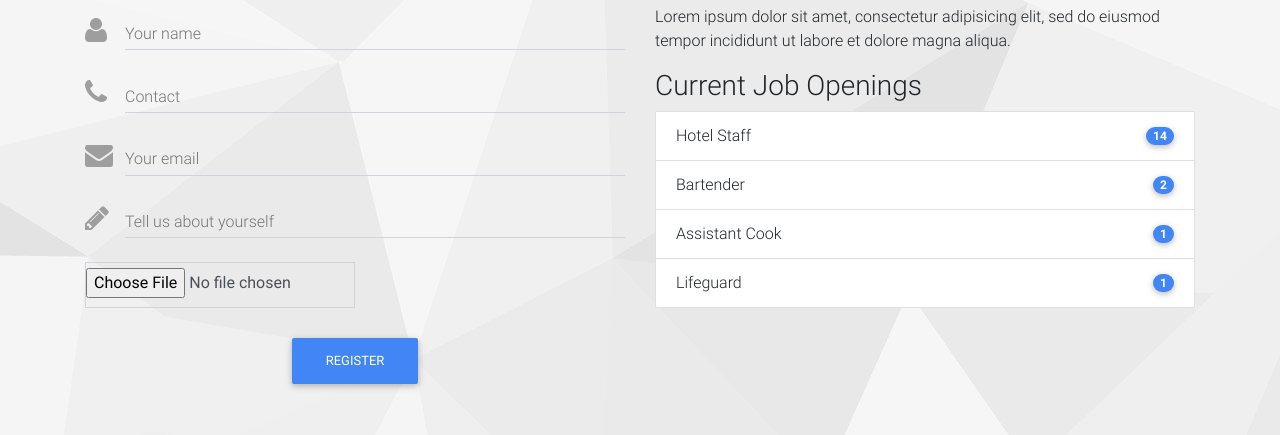
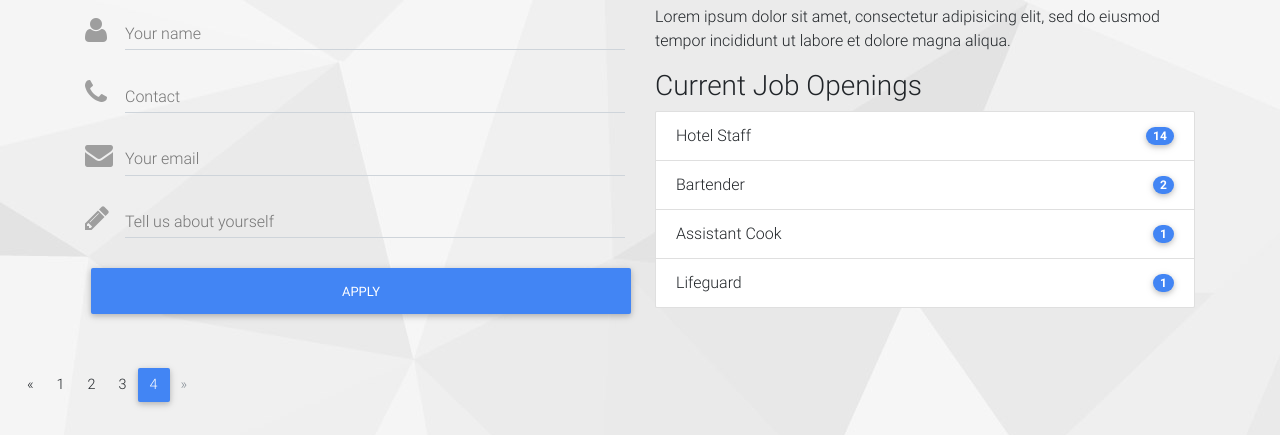
Before and after one commit to oxinorenzchler/csp1, a plain HTML site: page pages/careers.html in a window 1280 px wide. Shown: the part 880-1315 px from the top of the page. Drawn offline with Linux system fonts and the light colour scheme.

Commit message:
Feat: Fixed margins & closing tags

```diff
--- a/pages/careers.html
+++ b/pages/careers.html
@@ -235,13 +235,8 @@
                       <label for="body">Tell us about yourself</label>
                   </div>
 
-                   <div class="md-form">
-                       <input type="file" name="attachment" id="attachment" class="form-control w-50">
-                   </div>
-
-
-                  <div class="text-center mt-4">
-                      <button class="btn btn-primary" type="submit">Register</button>
+                  <div class=" md-form text-center mt-4">
+                      <button class="btn btn-primary w-100" type="submit">Apply</button>
                   </div>
               </form><!--/Apply Form -->
             </div><!-- /endForm Wrapper -->
```
Also changed, not shown: pages/gallery.html (+1 -1 lines), pages/home.html (+1 -1 lines).
